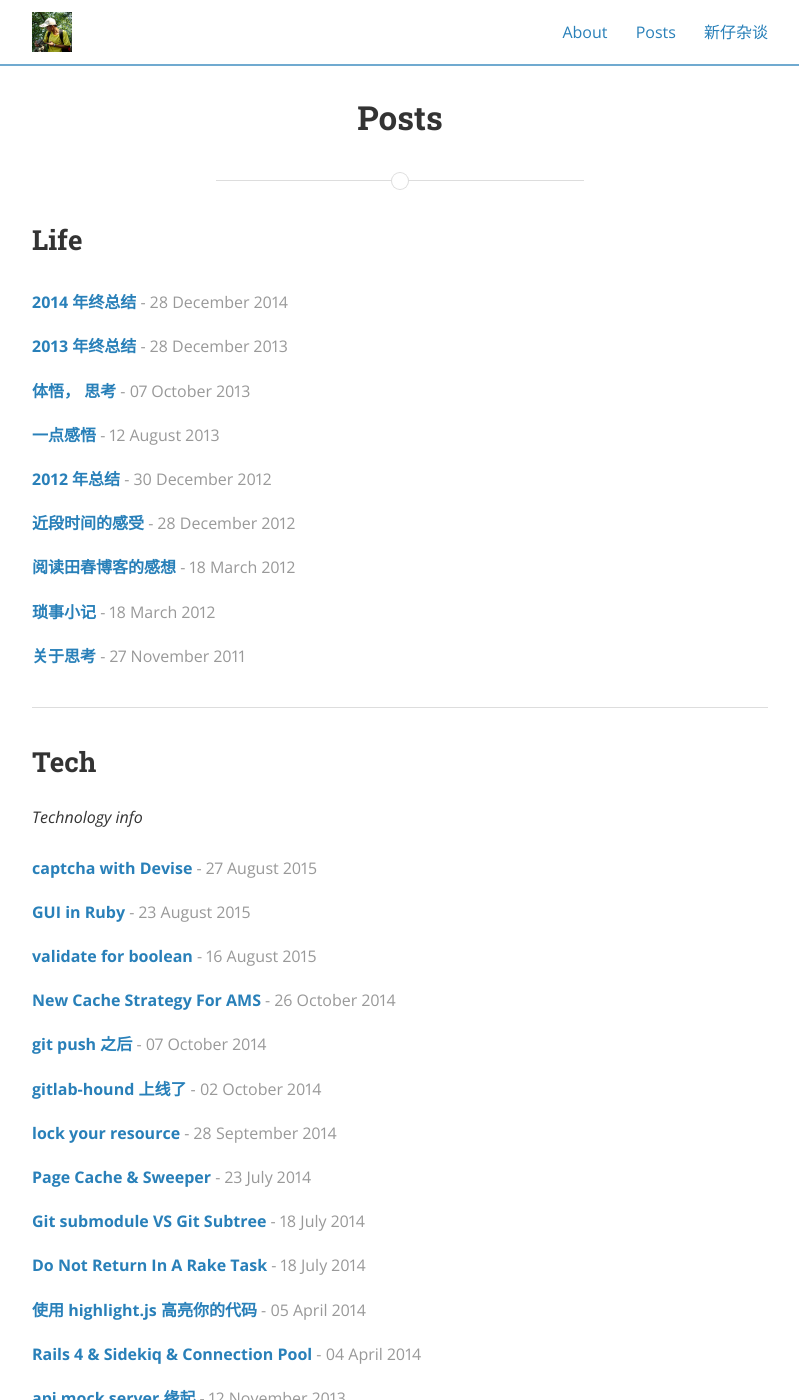
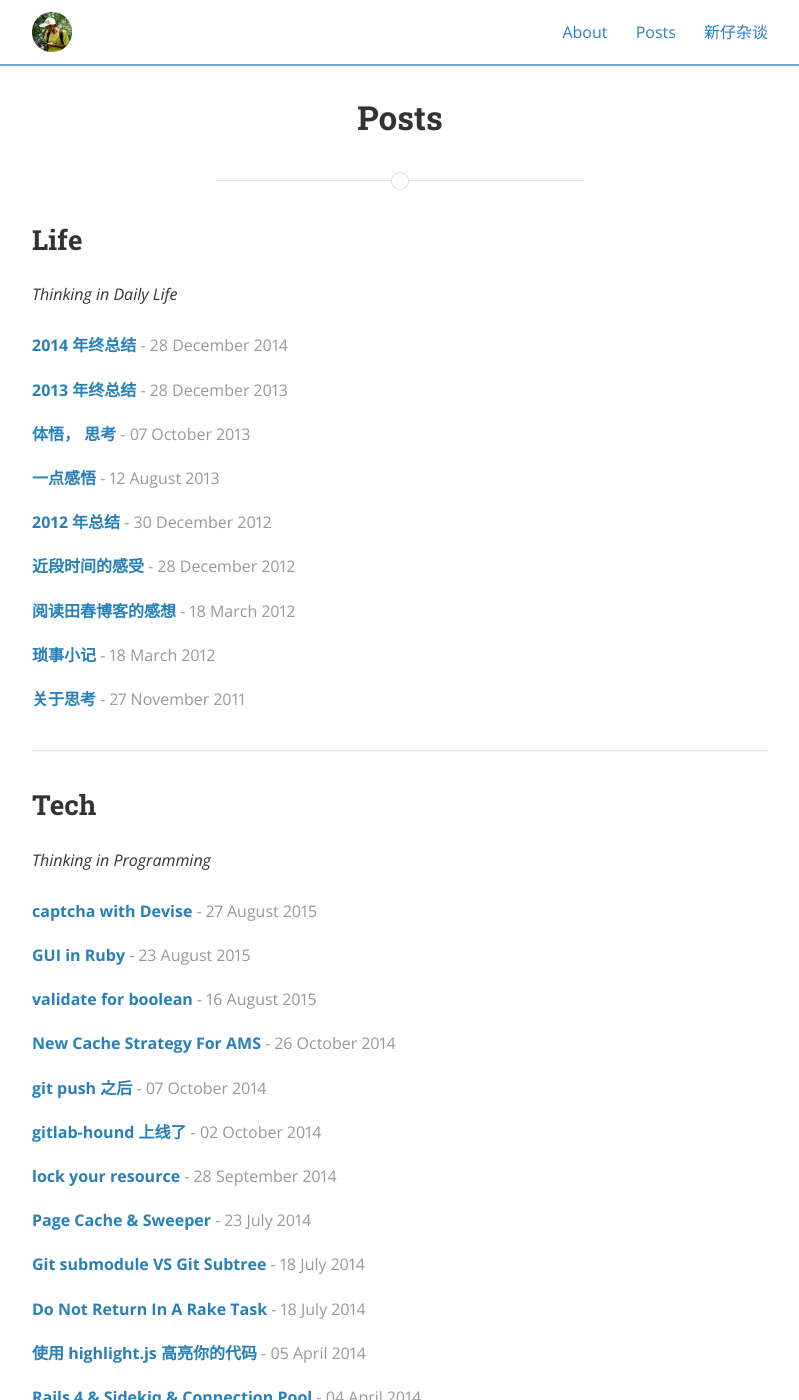
Before and after one commit to zlx/zlx.github.com, a Jekyll site: the page built from posts.html, in a window 1280 px wide and 1400 px high. Shown: the whole window, without its empty margins (240-1039 px from the left). Built offline with Jekyll 4.4.1, drawn with Linux system fonts in a browser that asks for light colours; nearby versions of some CDN libraries; a style sheet for code colours, icons or effects is not loaded.

Commit message:
update some information

```diff
--- a/_config.yml
+++ b/_config.yml
@@ -1,6 +1,6 @@
 # Site settings
 title: "I'm Thinking"
-subtitle: Let's Do Something
+subtitle: Programming & Life
 email: zlx.star@gmail.com
 baseurl: "/" # the subpath of your site, e.g. /blog
 url: "http://zlx.github.com/" # the base hostname & protocol for your site
@@ -70,4 +70,10 @@ social:
 
 descriptions:
   - cat: tech
-    desc: "Technology info"
+    desc: "Thinking in Programming"
+
+  - cat: life
+    desc: "Thinking in Daily Life"
+
+  - cat: 新仔杂谈
+    desc: "一个个人片段知识及小技巧的记录集"
```
Also changed, not shown: assets/logo.png.
